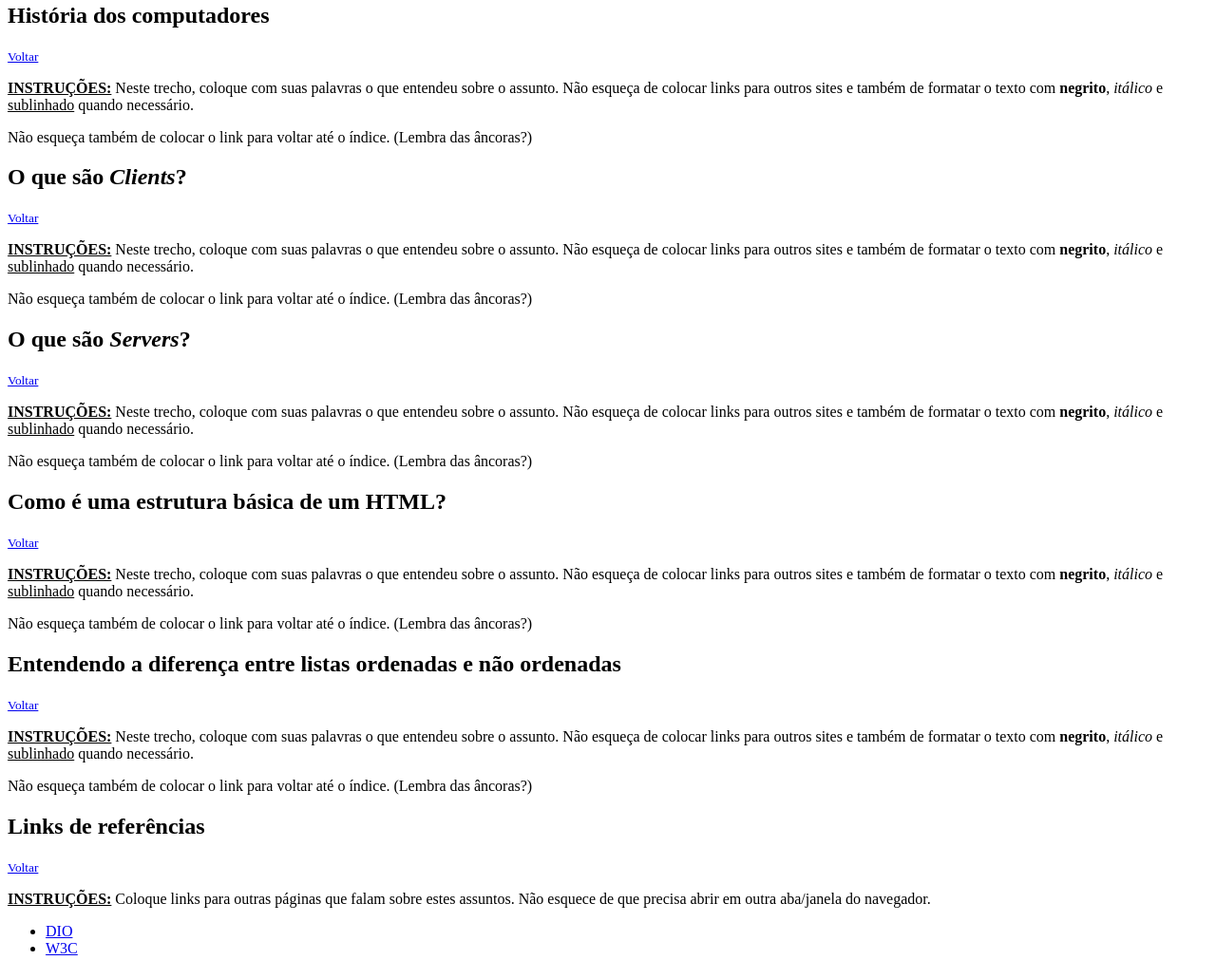
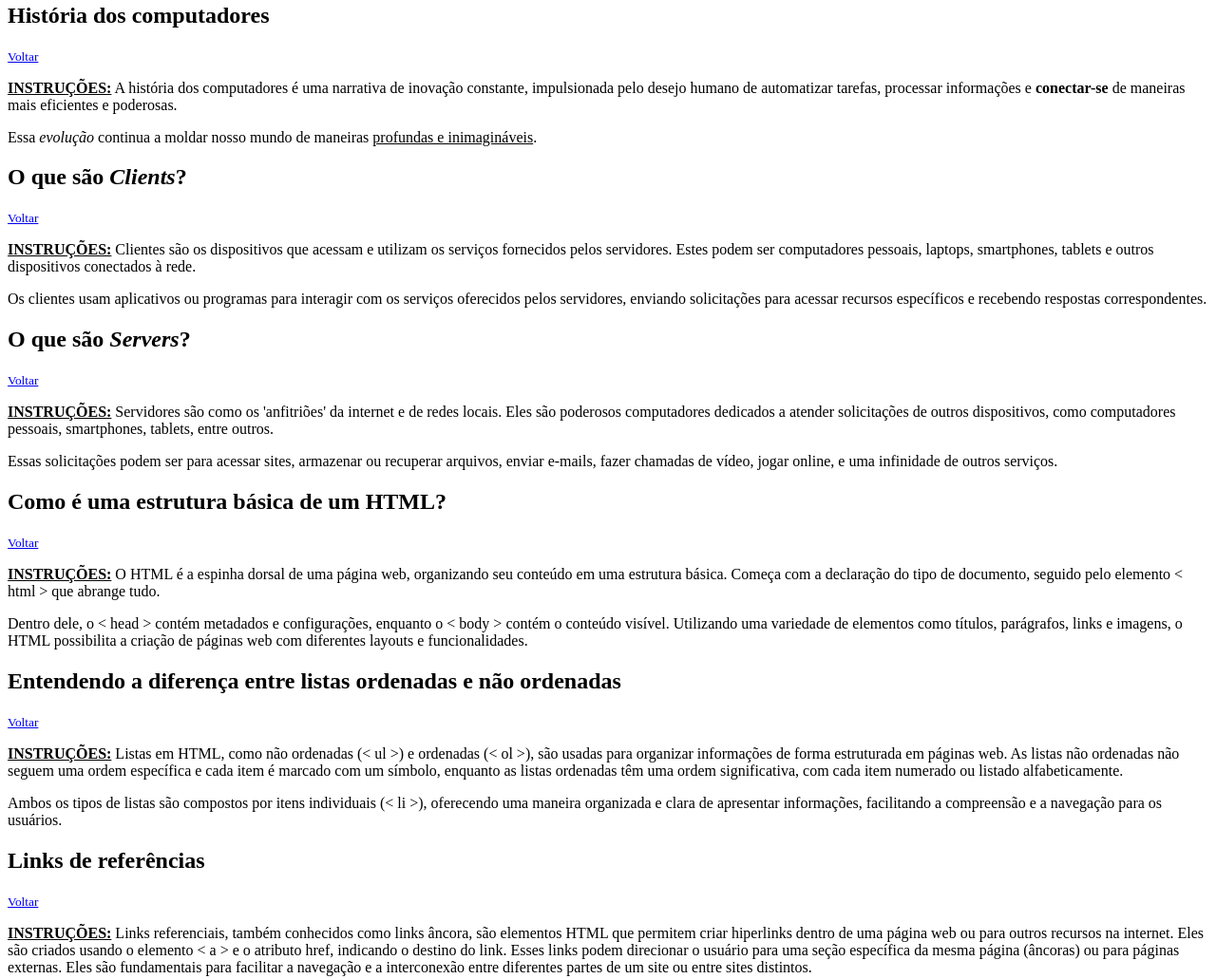
Before and after one commit to diiegopaiiva/desafio-dio, a plain HTML site: page index.html in a window 1280 px wide. Shown: the part 308-1339 px from the top of the page at 95% size. Drawn offline with Linux system fonts and the light colour scheme.

Commit message:
Update index.html

```diff
--- a/index.html
+++ b/index.html
@@ -1,68 +1,103 @@
 <!DOCTYPE html>
 <html lang="en">
   <head>
-    <meta charset="UTF-8">
-    <meta http-equiv="X-UA-Compatible" content="IE=edge">
-    <meta name="viewport" content="width=device-width, initial-scale=1.0">
-    <title>Página - Módulo I - Primeiros Passos com HTML</title>
+    <meta charset="UTF-8" />
+    <meta http-equiv="X-UA-Compatible" content="IE=edge" />
+    <meta name="viewport" content="width=device-width, initial-scale=1.0" />
+    <title>Módulo 1 - Primeiros Passos com HTML</title>
   </head>
   <body>
     <h1 id="start">Módulo 1 - Primeiros Passos com HTML</h1>
     <hr />
 
     <h2>Índice</h2>
-    <p><strong><u>INSTRUÇÕES:</u> </strong>Neste índice você deve colocar os tópicos que mais entendeu. Estes apenas são sugestões.</p>
+    <p>
+      <strong><u>INSTRUÇÕES:</u> </strong>Neste índice você deve colocar os
+      tópicos que mais entendeu. Estes apenas são sugestões.
+    </p>
     <ul>
       <li><a href="#computer-story">História dos computadores</a></li>
-        <li><a href="#clients">O que são <i>Clients</i>?</a></li>
-        <li><a href="#servers">O que são <i>Servers</i>?</a></li>
+      <li>
+        <a href="#clients">O que são <i>Clients</i>?</a>
+      </li>
+      <li>
+        <a href="#servers">O que são <i>Servers</i>?</a>
+      </li>
       <li><a href="#html">Como é uma estrutura básica de um HTML?</a></li>
-        <li><a href="#list">Entendendo a diferença entre listas ordenadas e não ordenadas</a></li>
+      <li>
+        <a href="#list"
+          >Entendendo a diferença entre listas ordenadas e não ordenadas</a
+        >
+      </li>
       <li><a href="#links">Links de referências</a></li>
     </ul>
 
     <h2 id="computer-story">História dos computadores</h2>
     <small><a href="#start">Voltar</a></small>
-    <p><strong><u>INSTRUÇÕES:</u> </strong>Neste trecho, coloque com suas palavras o que entendeu sobre o assunto.
-       Não esqueça de colocar links para outros sites e também de formatar o texto com
-       <strong>negrito</strong>, <i>itálico</i> e <u>sublinhado</u> quando necessário.</p>
-    <p>Não esqueça também de colocar o link para voltar até o índice. (Lembra das âncoras?)</p>
+    <p>
+      <strong><u>INSTRUÇÕES:</u></strong>
+      A história dos computadores é uma narrativa de inovação constante,
+      impulsionada pelo desejo humano de automatizar tarefas, processar
+      informações e <strong>conectar-se</strong> de maneiras mais eficientes e
+      poderosas.
+    </p>
+    <p>
+      Essa<i> evolução</i> continua a moldar nosso mundo de maneiras
+      <u>profundas e inimagináveis</u>.
+    </p>
 
     <h2 id="clients">O que são <i>Clients</i>?</h2>
     <small><a href="#start">Voltar</a></small>
-    <p><strong><u>INSTRUÇÕES:</u> </strong>Neste trecho, coloque com suas palavras o que entendeu sobre o assunto.
-       Não esqueça de colocar links para outros sites e também de formatar o texto com
-       <strong>negrito</strong>, <i>itálico</i> e <u>sublinhado</u> quando necessário.</p>
-    <p>Não esqueça também de colocar o link para voltar até o índice. (Lembra das âncoras?)</p>
+    <p>
+      <strong><u>INSTRUÇÕES:</u> </strong>Clientes são os dispositivos que
+      acessam e utilizam os serviços fornecidos pelos servidores. Estes podem
+      ser computadores pessoais, laptops, smartphones, tablets e outros
+      dispositivos conectados à rede.
+    </p>
+    <p>
+      Os clientes usam aplicativos ou programas para interagir com os serviços
+      oferecidos pelos servidores, enviando solicitações para acessar recursos
+      específicos e recebendo respostas correspondentes.
+    </p>
 
     <h2 id="servers">O que são <i>Servers</i>?</h2>
     <small><a href="#start">Voltar</a></small>
-    <p><strong><u>INSTRUÇÕES:</u> </strong>Neste trecho, coloque com suas palavras o que entendeu sobre o assunto.
-       Não esqueça de colocar links para outros sites e também de formatar o texto com
-       <strong>negrito</strong>, <i>itálico</i> e <u>sublinhado</u> quando necessário.</p>
-    <p>Não esqueça também de colocar o link para voltar até o índice. (Lembra das âncoras?)</p>
+    <p>
+      <strong><u>INSTRUÇÕES:</u> </strong>Servidores são como os 'anfitriões' da internet e de redes locais. Eles são poderosos computadores dedicados a atender solicitações de outros dispositivos, como computadores pessoais, smartphones, tablets, entre outros.
+    </p>
+    <p>
+        Essas solicitações podem ser para acessar sites, armazenar ou recuperar arquivos, enviar e-mails, fazer chamadas de vídeo, jogar online, e uma infinidade de outros serviços.
+    </p>
 
     <h2 id="html">Como é uma estrutura básica de um HTML?</h2>
     <small><a href="#start">Voltar</a></small>
-    <p><strong><u>INSTRUÇÕES:</u> </strong>Neste trecho, coloque com suas palavras o que entendeu sobre o assunto.
-       Não esqueça de colocar links para outros sites e também de formatar o texto com
-       <strong>negrito</strong>, <i>itálico</i> e <u>sublinhado</u> quando necessário.</p>
-    <p>Não esqueça também de colocar o link para voltar até o índice. (Lembra das âncoras?)</p>
+    <p>
+      <strong><u>INSTRUÇÕES:</u> </strong>O HTML é a espinha dorsal de uma página web, organizando seu conteúdo em uma estrutura básica. Começa com a declaração do tipo de documento, seguido pelo elemento < html > que abrange tudo.
+    </p>
+    <p>
+        Dentro dele, o < head > contém metadados e configurações, enquanto o < body > contém o conteúdo visível. Utilizando uma variedade de elementos como títulos, parágrafos, links e imagens, o HTML possibilita a criação de páginas web com diferentes layouts e funcionalidades.
+    </p>
 
-    <h2 id="list">Entendendo a diferença entre listas ordenadas e não ordenadas</h2>
+    <h2 id="list">
+      Entendendo a diferença entre listas ordenadas e não ordenadas
+    </h2>
     <small><a href="#start">Voltar</a></small>
-    <p><strong><u>INSTRUÇÕES:</u> </strong>Neste trecho, coloque com suas palavras o que entendeu sobre o assunto.
-       Não esqueça de colocar links para outros sites e também de formatar o texto com
-       <strong>negrito</strong>, <i>itálico</i> e <u>sublinhado</u> quando necessário.</p>
-    <p>Não esqueça também de colocar o link para voltar até o índice. (Lembra das âncoras?)</p>
+    <p>
+      <strong><u>INSTRUÇÕES:</u> </strong>Listas em HTML, como não ordenadas (< ul >) e ordenadas (< ol >), são usadas para organizar informações de forma estruturada em páginas web. As listas não ordenadas não seguem uma ordem específica e cada item é marcado com um símbolo, enquanto as listas ordenadas têm uma ordem significativa, com cada item numerado ou listado alfabeticamente.
+    </p>
+    <p>
+        Ambos os tipos de listas são compostos por itens individuais (< li >), oferecendo uma maneira organizada e clara de apresentar informações, facilitando a compreensão e a navegação para os usuários.
+    </p>
 
     <h2 id="links">Links de referências</h2>
     <small><a href="#start">Voltar</a></small>
-    <p><strong><u>INSTRUÇÕES:</u> </strong>Coloque links para outras páginas que falam sobre estes assuntos. Não esquece de que precisa abrir em outra aba/janela do navegador.</p>
+    <p>
+      <strong><u>INSTRUÇÕES:</u> </strong>
+      Links referenciais, também conhecidos como links âncora, são elementos HTML que permitem criar hiperlinks dentro de uma página web ou para outros recursos na internet. Eles são criados usando o elemento < a > e o atributo href, indicando o destino do link. Esses links podem direcionar o usuário para uma seção específica da mesma página (âncoras) ou para páginas externas. Eles são fundamentais para facilitar a navegação e a interconexão entre diferentes partes de um site ou entre sites distintos.
+    </p>
     <ul>
       <li><a href="http://dio.me" target="_blank">DIO</a></li>
       <li><a href="http://w3c.org" target="_blank">W3C</a></li>
     </ul>
-
   </body>
 </html>
```
Lines whose indentation alone changed are shown as unchanged.
